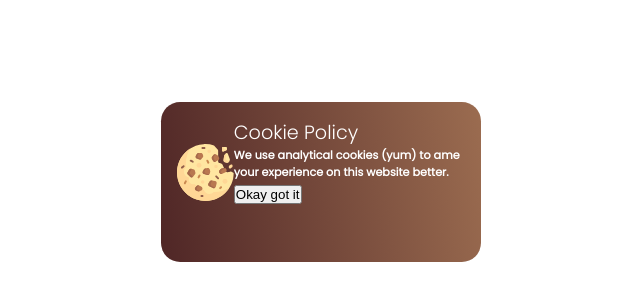
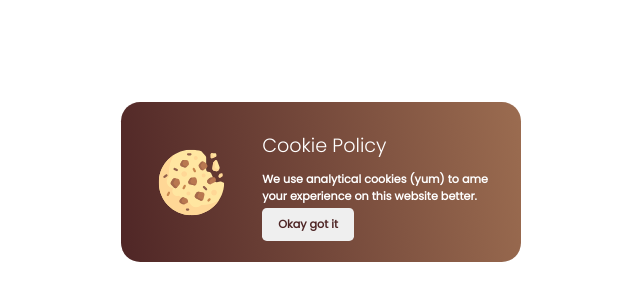
Before and after one commit to Nawaf-Almansour/js_popup_message_with_animation, a plain HTML site: page index.html in a window 1280 px wide. Shown: the part 218-518 px from the top of the page, without its empty margins (319-959 px from the left). Drawn offline with nearby package versions, Linux system fonts and the light colour scheme.

Commit message:
added greenSock cdn

```diff
--- a/index.html
+++ b/index.html
@@ -4,7 +4,6 @@
     <meta charset="UTF-8">
     <title>Popup</title>
     <link rel="stylesheet" href="style.css">
-    <script src="app.js"></script>
     <link rel="preconnect" href="https://fonts.googleapis.com">
     <link rel="preconnect" href="https://fonts.gstatic.com" crossorigin>
     <link href="https://fonts.googleapis.com/css2?family=Poppins:wght@300;400&display=swap" rel="stylesheet">
@@ -81,5 +80,7 @@
         <button>Okay got it</button>
     </div>
 </div>
+<script src="app.js"></script>
+<script src="https://cdnjs.cloudflare.com/ajax/libs/gsap/3.9.1/gsap.min.js" integrity="sha512-H6cPm97FAsgIKmlBA4s774vqoN24V5gSQL4yBTDOY2su2DeXZVhQPxFK4P6GPdnZqM9fg1G3cMv5wD7e6cFLZQ==" crossorigin="anonymous" referrerpolicy="no-referrer"></script>
 </body>
 </html>
--- a/style.css
+++ b/style.css
@@ -1,36 +1,59 @@
-*{
+* {
     margin: 0;
     padding: 0;
     box-sizing: border-box;
 }
 
-body{
+body {
     height: 100vh;
     font-family: "Poppins", sans-serif;
 }
 
 
-.cookie-container{
-    background: linear-gradient(260deg, #9b6c50 0%,#4f2626 100%);
+.cookie-container {
+    background: linear-gradient(260deg, #9b6c50 0%, #4f2626 100%);
     position: absolute;
     top: 50%;
     left: 50%;
     transform: translate(-50%, -50%);
     color: white;
     display: flex;
-    width: 20rem;
+    width: 25rem;
     height: 10rem;
     border-radius: 1.2rem;
     padding: 1rem;
     font-family: "Poppins", sans-serif;
+    align-items: center;
+    justify-content: space-between;
+}
 
+.cookie {
+    /*padding: 0.8rem;*/
+    transform: scale(0.6);
+}
+
+.text {
+    width: 66%;
 }
 
 .cookies-title {
-font-size: 1.2rem;
+    font-size: 1.2rem;
+    padding: 0.5rem 0rem;
     font-weight: lighter;
 }
+
 .cookie-subtitle {
     font-size: 0.7rem;
     font-weight: bold;
+    padding: 0.2rem 0rem;
 }
+
+button {
+    border-style: none;
+    border-radius: 0.3rem;
+    padding: 0.5rem 1rem;
+    color: #4f2626;
+    font-weight: bold;
+    font-size: 0.7rem;
+    font-family: "Poppins", sans-serif;
+}
```
Also changed, not shown: 1 other file.
